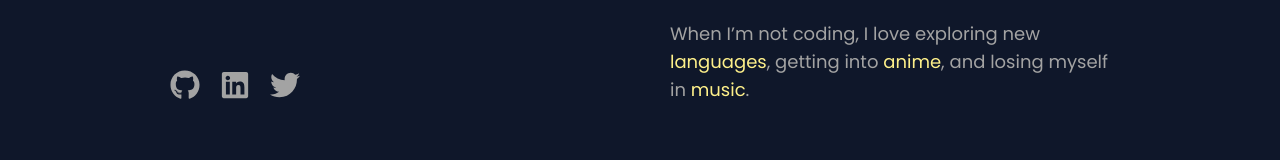
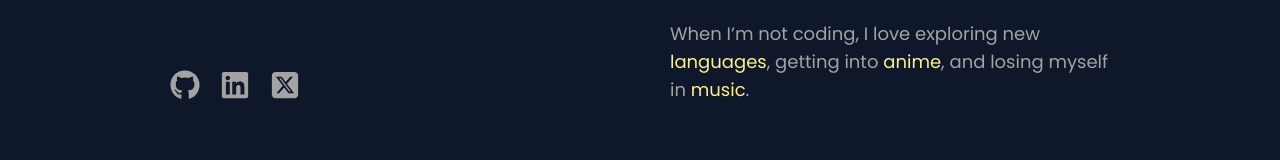
Before and after one commit to SandhyaR1007/sandhya-dev, a Next.js app: page / in a window 1280 px wide. Shown: the part 480-640 px from the top of the page. Built offline with nearby package versions, Linux system fonts and the light colour scheme.

Commit message:
update: twitter icon

```diff
--- a/components/Socials.tsx
+++ b/components/Socials.tsx
@@ -1,5 +1,6 @@
-import { FaGithub, FaLinkedin, FaMailBulk, FaTwitter } from "react-icons/fa";
+import { FaGithub, FaLinkedin } from "react-icons/fa";
 import { socials } from "./utils";
+import { FaSquareXTwitter } from "react-icons/fa6";
 
 const Socials = () => {
   return (
@@ -17,7 +18,7 @@ const Socials = () => {
       </li>
       <li className="text-3xl text-neutral-400 hover:text-white">
         <a href={socials.twitter} target="_blank">
-          <FaTwitter />
+          <FaSquareXTwitter />
         </a>
       </li>
     </ul>
```
